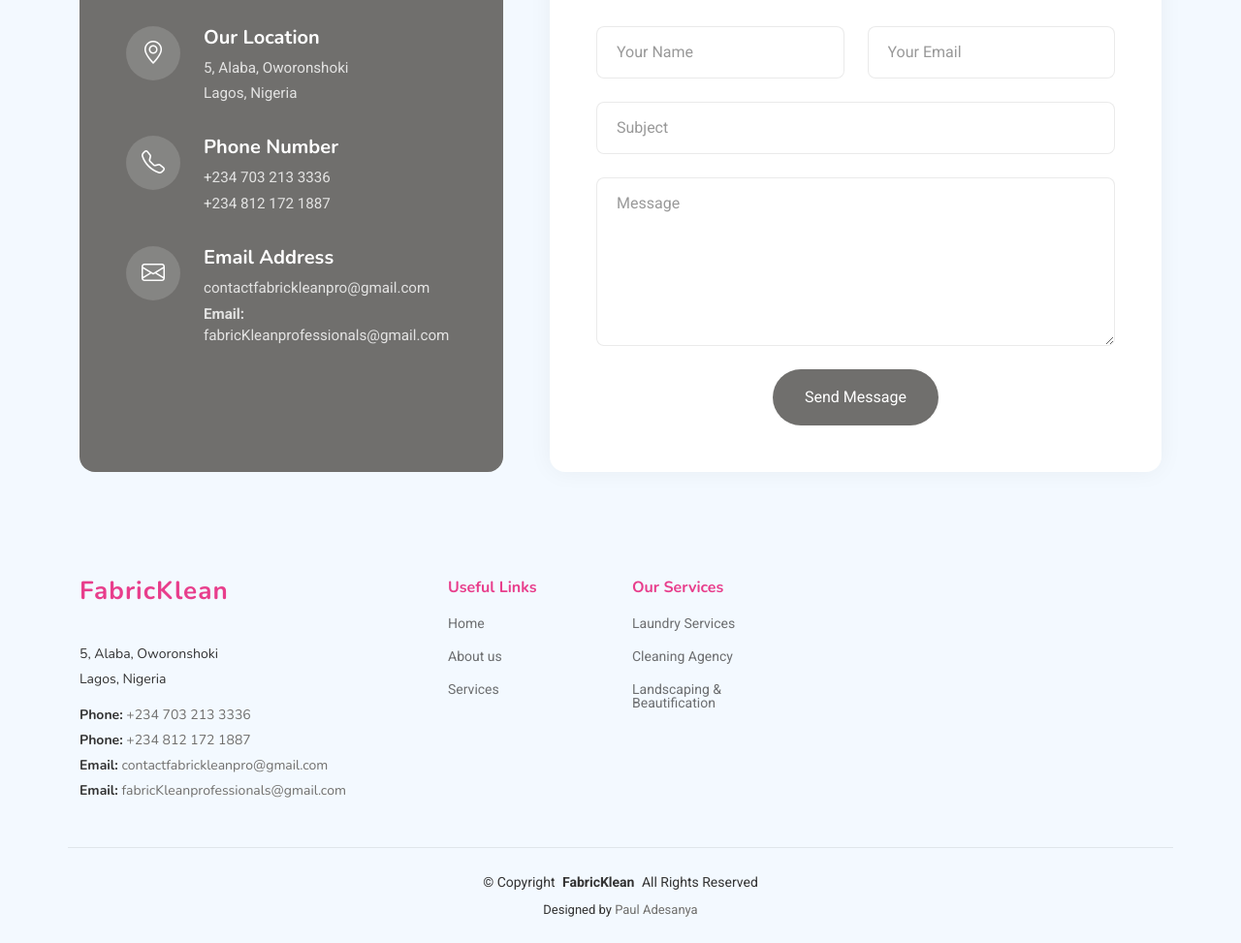
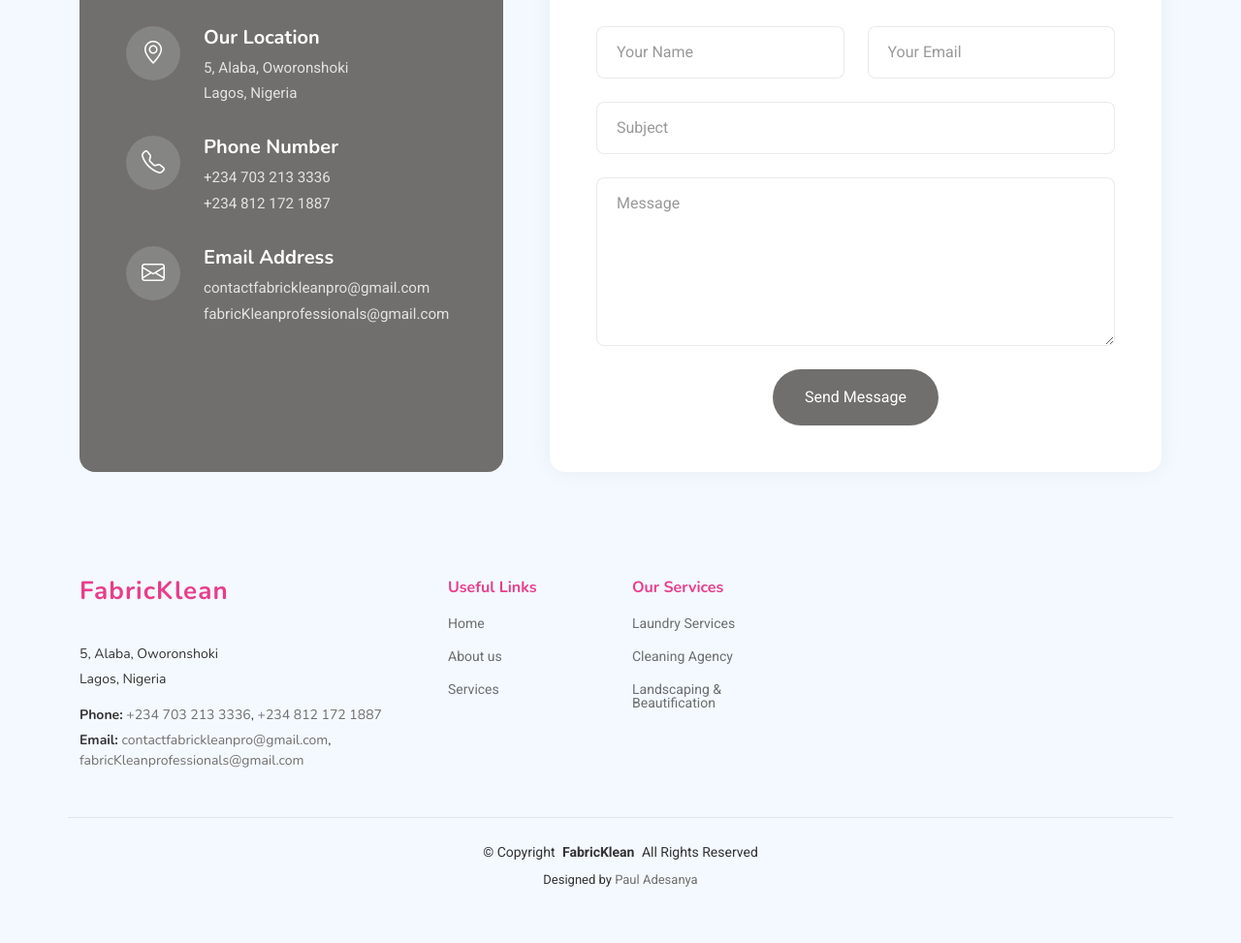
Before and after one commit to Paulkelvin/Fabricklean, a plain HTML site: page index.html in a window 1280 px wide. Shown: the part 7270-8243 px from the top of the page at 97% size. After the commit the page ends 8212 px from the top, so only its background shows below. Drawn offline with nearby package versions, Linux system fonts and the light colour scheme.

Commit message:
update contact

```diff
--- a/index.html
+++ b/index.html
@@ -974,7 +974,7 @@
                 <div class="content">
                   <h4>Email Address</h4>
                   <p><a href="mailto:contactfabrickleanpro@gmail.com">contactfabrickleanpro@gmail.com</a></p>
-                  <p><strong>Email:</strong> <a href="mailto:fabricKleanprofessionals@gmail.com">fabricKleanprofessionals@gmail.com</a></p>
+                  <p><a href="mailto:fabricKleanprofessionals@gmail.com">fabricKleanprofessionals@gmail.com</a></p>
                 </div>
               </div>
             </div>
@@ -1037,10 +1037,8 @@
           <div class="footer-contact pt-3">
             <p>5, Alaba, Oworonshoki</p>
             <p>Lagos, Nigeria</p>
-            <p class="mt-3"><strong>Phone:</strong> <a href="tel:+2347032133336">+234 703 213 3336</a></p>
-            <p><strong>Phone:</strong> <a href="tel:+2348121721887">+234 812 172 1887</a></p>
-            <p><strong>Email:</strong> <a href="mailto:contactfabrickleanpro@gmail.com">contactfabrickleanpro@gmail.com</a></p>
-            <p><strong>Email:</strong> <a href="mailto:fabricKleanprofessionals@gmail.com">fabricKleanprofessionals@gmail.com</a></p>
+            <p class="mt-3"><strong>Phone:</strong> <a href="tel:+2347032133336">+234 703 213 3336</a>, <a href="tel:+2348121721887">+234 812 172 1887</a></p>
+            <p><strong>Email:</strong> <a href="mailto:contactfabrickleanpro@gmail.com">contactfabrickleanpro@gmail.com</a>, <a href="mailto:fabricKleanprofessionals@gmail.com">fabricKleanprofessionals@gmail.com</a></p>
           </div>
           <div class="social-links d-flex mt-4">
             <!-- Removed icons -->
```
